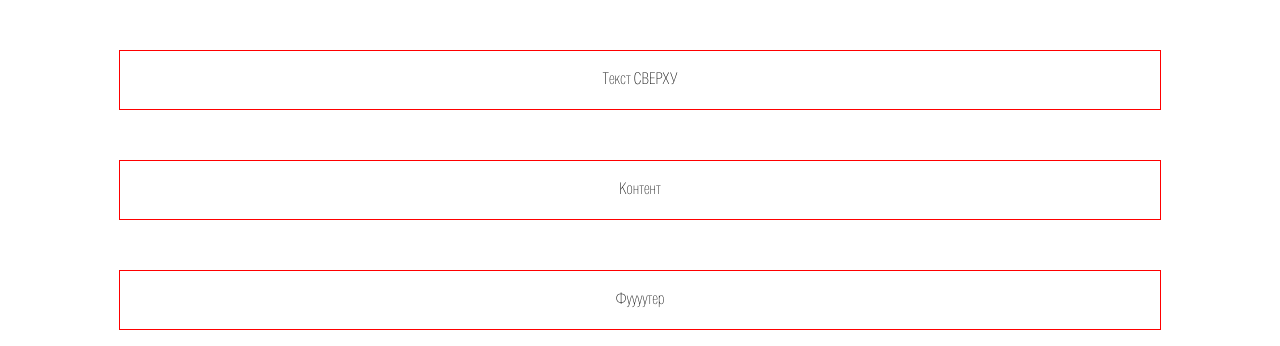
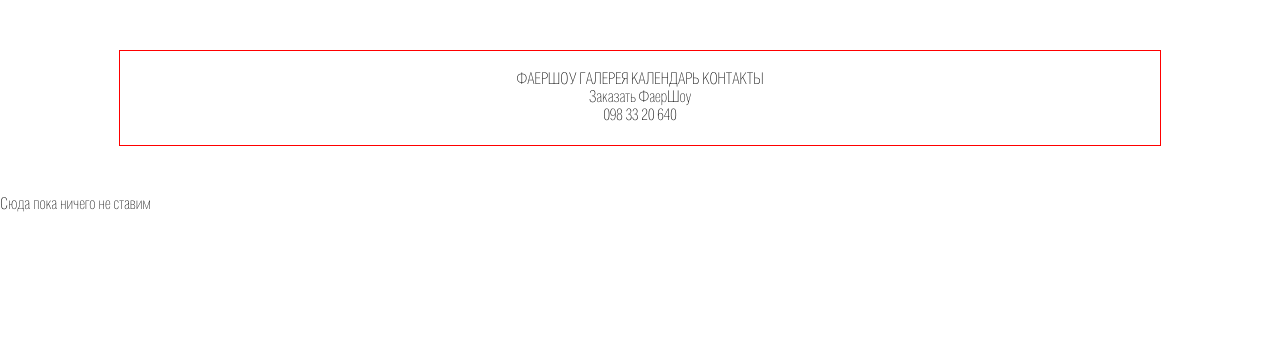
Before and after one commit to baksofill/2FireShow, a plain HTML site: page index.html in a window 1280 px wide. Drawn offline with Linux system fonts and the light colour scheme.

Commit message:
Nika: index html

```diff
--- a/index.html
+++ b/index.html
@@ -9,15 +9,16 @@
     <title>ТЗ</title>
 </head>
 <body>
-    <header class="row">
-        Текст СВЕРХУ
+<header class="topSlider">
+    <div class="logo"></div>
+    <div class="topMenu"> ФАЕРШОУ ГАЛЕРЕЯ КАЛЕНДАРЬ КОНТАКТЫ</div>
+    <div class="speach">Заказать ФаерШоу
+        <div class="phone">098 33 20 640</div>
+    </div>
+    <div class="tarzan"></div>
     </header>
 
-    <main class="content">
-       Контент
-    </main>
-    <footer class="footer">
-       Фуууутер
-    </footer>
+
+<footer class="footer">Сюда пока ничего не ставим</footer>
 </body>
 </html>
--- a/styles/main.scss
+++ b/styles/main.scss
@@ -13,12 +13,23 @@ body {
   src: url('../fonts/HeliosCondThin.otf ');
 }
 
-header, .content, footer{
+header {
   width: 1000px;
   margin: 50px auto;
   padding: 20px;
   text-align: center;
   border: 1px solid red;
+  .logo {
+
+  }
+  .speach {
+
+    .phone {
+
+    }
+  }
+
+
 
   @include notebook{
     width: 800px;
@@ -35,3 +46,6 @@ header, .content, footer{
   }
 
 }
+
+.content {
+}
```
Also changed, not shown: styles/main.css.
